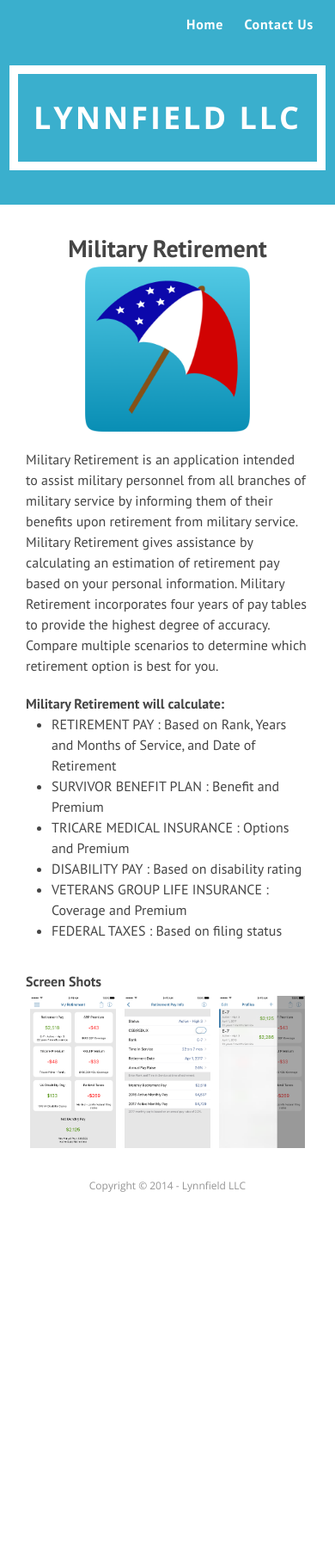
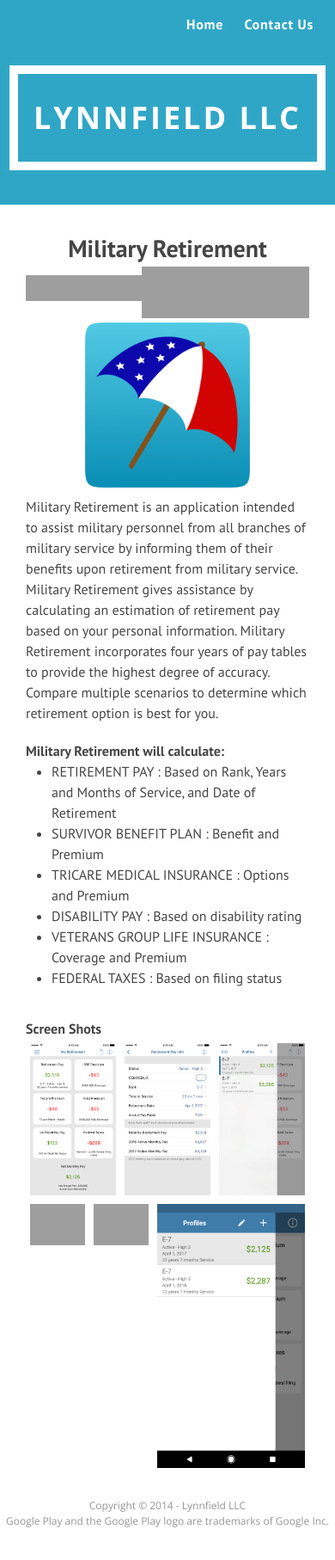
Before and after one commit to LynnfieldLLC/lynnfieldllc.github.io, a Jekyll site: the page built from index.md, in a window 390 px wide. Shown: the whole page at 86% size. Built offline with Jekyll 4.4.1, drawn with Linux system fonts in a browser that asks for light colours; nearby versions of some CDN libraries; before the commit the page ends 1424 px from its top, so only the background shows below that; grey boxes are pictures that could not be loaded.

Commit message:
Adding android release information. Also added both iOS and Android store links.

```diff
--- a/_includes/footer.html
+++ b/_includes/footer.html
@@ -1,6 +1,8 @@
 <div class="footer" align="center">
 
-  Copyright&nbsp;© 2014 - Lynnfield LLC
+  <div>Copyright&nbsp;© 2014 - Lynnfield LLC</div>
+
+  <div>Google Play and the Google Play logo are trademarks of Google Inc.</div>
 
 </div>
 
--- a/_sass/_base.scss
+++ b/_sass/_base.scss
@@ -35,10 +35,35 @@
         vertical-align: middle;
     }
 
+    .app-header {
+        display: flex;
+        align-items: center;
+        justify-content: space-between;
+        margin-bottom: 5px;
+
+        .download-links {
+            display: flex;
+            align-items: center;
+
+            .link {
+                margin-right: 10px;
+            }
+
+            .apple-link {
+                height: 40px;
+            }
+
+            .android-link {
+                img {
+                    height: 60px;
+                }
+            }
+        }
+    }
+
     .app-hero {
         display: flex;
         flex-wrap: wrap;
-    }
 
         .app-icon {
             flex: 0 0 auto;
@@ -57,6 +82,7 @@
             text-align: left;
             margin-bottom: 20px;
         }
+    }
 
     .app-features {
         display: flex;
@@ -68,7 +94,6 @@
 
     .screen-shot-container {
         margin-top: 20px;
-    }
 
         .screen-shots {
             display: flex;
@@ -79,13 +104,28 @@
                 margin: 5px;
             }
         }
+    }
 
     @media only screen and (max-width: 500px) {
-        .app-name {
-            text-align: center;
+        .app-header {
+            flex-direction: column;
+            justify-content: center;
+
+            .download-links {
+                justify-content: center;
+
+                .link {
+                    margin: 0;
                 }
+            }
+        }
+
+        .app-hero {
             .app-icon {
                 width: 100%;
+                margin: 0;
+                margin-bottom: 10px;
+            }
         }
     }
 
--- a/css/main.scss
+++ b/css/main.scss
@@ -14,7 +14,7 @@
 
 $text-color:       #454545;
 $background-color: #FFF;
-$brand-color:      #3aafcd;
+$brand-color:      #30a6c6;
 
 $grey-color:       #828282;
 $grey-color-light: lighten($grey-color, 30%);
--- a/index.md
+++ b/index.md
@@ -2,50 +2,72 @@
 layout: default
 ---
 
-<h1 class="app-name">Military Retirement</h1>
+<div class="app-header">
+    <h1 class="app-name">Military Retirement</h1>
+    <div class="download-links">
+        <div class="link apple-link">
+            <a href="https://itunes.apple.com/us/app/military-retirement/id563082328?mt=8" style="display:inline-block;overflow:hidden;background:url(//linkmaker.itunes.apple.com/assets/shared/badges/en-us/appstore-lrg.svg) no-repeat;width:135px;height:40px;background-size:contain;"></a>
+        </div>
+        <div class="link android-link">
+            <a href='https://play.google.com/store/apps/details?id=com.LynnfieldLLC.MilitaryRetire'>
+                <img alt='Get it on Google Play' src='https://play.google.com/intl/en_us/badges/images/generic/en_badge_web_generic.png'/>
+            </a>
+        </div>
+    </div>
+</div>
 <div class="app-hero">
-	<div class="app-icon">
-	</div>
+    <div class="app-icon"></div>
 
-	<div class="app-description">
-		Military Retirement is an application intended to assist military personnel from all branches of military service by informing them of their benefits upon retirement from military service. Military Retirement gives assistance by calculating an estimation of retirement pay based on your personal information. Military Retirement incorporates four years of pay tables to provide the highest degree of accuracy. Compare multiple scenarios to determine which retirement option is best for you.
-	</div>
+    <div class="app-description">
+        Military Retirement is an application intended to assist military personnel from all branches of military service by informing them of their benefits upon retirement from military service. Military Retirement gives assistance by calculating an estimation of retirement pay based on your personal information. Military Retirement incorporates four years of pay tables to provide the highest degree of accuracy. Compare multiple scenarios to determine which retirement option is best for you.
+    </div>
 </div>
 <div class="app-features">
-	<h4>Military Retirement will calculate:</h4>
-	<ul>
-	<li>
-		RETIREMENT PAY : Based on Rank, Years and Months of Service, and Date of Retirement
-	</li>
-	<li>
-		SURVIVOR BENEFIT PLAN : Benefit and Premium
-	</li>
-	<li>
-		TRICARE MEDICAL INSURANCE : Options and Premium
-	</li>
-	<li>
-		DISABILITY PAY : Based on disability rating
-	</li>
-	<li>
-		VETERANS GROUP LIFE INSURANCE : Coverage and Premium
-	</li>
-	<li>
-		FEDERAL TAXES : Based on filing status
-	</li>
-	</ul>
+    <h4>Military Retirement will calculate:</h4>
+    <ul>
+    <li>
+        RETIREMENT PAY : Based on Rank, Years and Months of Service, and Date of Retirement
+    </li>
+    <li>
+        SURVIVOR BENEFIT PLAN : Benefit and Premium
+    </li>
+    <li>
+        TRICARE MEDICAL INSURANCE : Options and Premium
+    </li>
+    <li>
+        DISABILITY PAY : Based on disability rating
+    </li>
+    <li>
+        VETERANS GROUP LIFE INSURANCE : Coverage and Premium
+    </li>
+    <li>
+        FEDERAL TAXES : Based on filing status
+    </li>
+    </ul>
 </div>
 
 <div class="screen-shot-container">
-	<h4>Screen Shots</h4>
-	<div class="screen-shots">
-		<div class="screen-shot">
-			<a href="/assets/military_retire_main.png"><img src="/assets/military_retire_main.png" alt=""></a>
-		</div>
-		<div class="screen-shot">
-			<a href="/assets/military_retire_ret_pay.png"><img src="/assets/military_retire_ret_pay.png" alt=""></a>
-		</div>
-		<div class="screen-shot">
-			<a href="/assets/military_retire_side.png"><img src="/assets/military_retire_side.png" alt=""></a>
-		</div>
-	</div>
+    <h4>Screen Shots</h4>
+    <div class="screen-shots">
+        <div class="screen-shot">
+            <a href="/assets/ios_military_retire_main.png"><img src="/assets/ios_military_retire_main.png" alt=""></a>
+        </div>
+        <div class="screen-shot">
+            <a href="/assets/ios_military_retire_ret_pay.png"><img src="/assets/ios_military_retire_ret_pay.png" alt=""></a>
+        </div>
+        <div class="screen-shot">
+            <a href="/assets/ios_military_retire_side.png"><img src="/assets/ios_military_retire_side.png" alt=""></a>
+        </div>
+    </div>
+    <div class="screen-shots">
+        <div class="screen-shot">
+            <a href="/assets/android_military_retire_main.png"><img src="/assets/android_military_retire_main.png" alt=""></a>
+        </div>
+        <div class="screen-shot">
+            <a href="/assets/android_military_retire_ret_pay.png"><img src="/assets/android_military_retire_ret_pay.png" alt=""></a>
+        </div>
+        <div class="screen-shot">
+            <a href="/assets/android_military_retire_side.png"><img src="/assets/android_military_retire_side.png" alt=""></a>
+        </div>
+    </div>
 </div>
```
Also changed, not shown: assets/android_military_retire_side.png (added), assets/ios_military_retire_main.png (renamed from assets/military_retire_main.png), assets/ios_military_retire_ret_pay.png (renamed from assets/military_retire_ret_pay.png), assets/ios_military_retire_side.png (renamed from assets/military_retire_side.png), 2 other files. Lines whose indentation alone changed are shown as unchanged.
